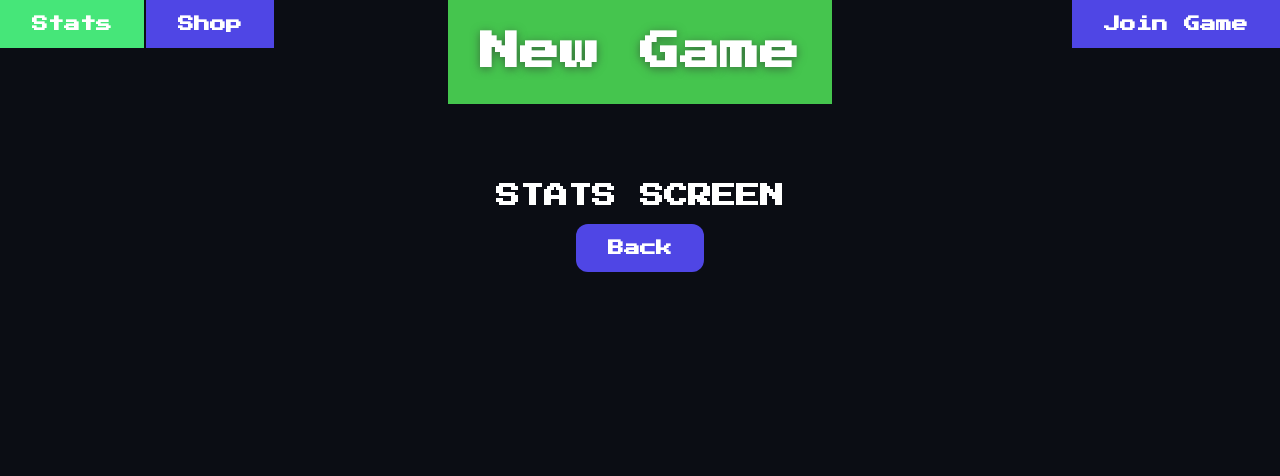
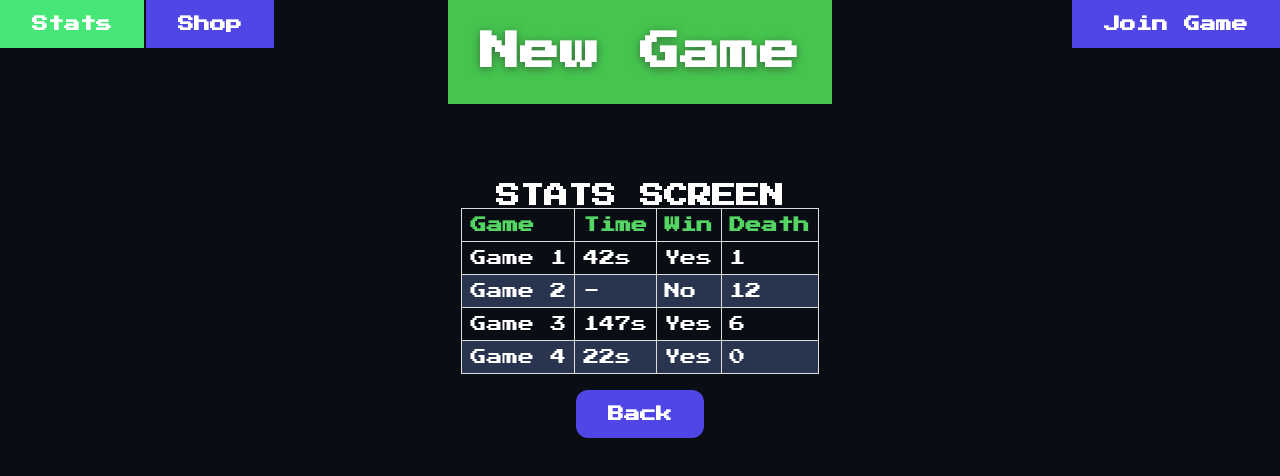
Before and after one commit to Lazl00/ft_transcendence, a React (Vite) app in the folder srcs/front-end/: page / in a window 1280 px wide. Both pictures are taken after a click on the button "Stats". Shown: the top 476 px of the page. Built offline with nearby package versions, Linux system fonts and the light colour scheme.

Commit message:
started template for stat table.

```diff
--- a/srcs/front-end/src/App.css
+++ b/srcs/front-end/src/App.css
@@ -1,5 +1,5 @@
 main {
-    position: fixed;
+    /* position: fixed; */
     inset: 0;
     display: flex;
     flex-direction: column;
--- a/srcs/front-end/src/game/HomePage.css
+++ b/srcs/front-end/src/game/HomePage.css
@@ -28,6 +28,7 @@ h2 {
     transition: background-color 0.2s, transform 0.1s;
     padding: 1rem 2rem;
     margin-top: 1rem;
+    margin-bottom: 2rem;
     border-radius: 12px;
 }
 
--- a/srcs/front-end/src/game/HomePage.tsx
+++ b/srcs/front-end/src/game/HomePage.tsx
@@ -2,23 +2,12 @@ import { useState } from 'react';
 import './HomePage.css';
 import ColorGrid, { placeholderMap } from './ColorGrid';
 import MainMenuPage from './MainMenuPage';
+import StatsPage from './StatsPage';
 import type { Screen } from './PageTypes';
 
 // The HomePage component manages the navigation between different screens of the game.
 function HomePage() {
     const [currentView, setCurrentView] = useState<Screen>('menu');
-
-    // Defining the types for the different screens in the game
-    // type Screen = 'menu' | 'new-game' | 'join-game' | 'stats' | 'shop';
-
-    // State to keep track of the current screen
-    // const [screen, setScreen] = useState<Screen>('menu');
-
-    // Handlers to switch between different screens
-    // const handleNewGame = () => setScreen('new-game');
-    // const handleJoinGame = () => setScreen('join-game');
-    // const handleViewStats = () => setScreen('stats');
-    // const handleShop = () => setScreen('shop');
 
     // Function to render the appropriate screen based on the current state
     const renderScreen = () => {
@@ -43,6 +32,7 @@ function HomePage() {
                 return <>
                     <MainMenuPage onSelectView={setCurrentView} screen={currentView} />
                     <h2>Stats Screen</h2>
+                    <StatsPage />
                     <button className="back-button" onClick={() => setCurrentView('menu')}>Back</button>
                 </>;
             case 'shop':
@@ -55,47 +45,6 @@ function HomePage() {
                 return <MainMenuPage onSelectView={setCurrentView} screen={currentView} />;
         }
     };
-    // const renderScreen = () => {
-    //     switch (screen) {
-    //         case 'menu':
-    //             return <nav className="home-menu">
-    //                         <button className="menu-button" onClick={handleNewGame}>New game</button>
-    //                         <button className="menu-button" onClick={handleJoinGame}>Join game</button>
-    //                         <button className="menu-button" onClick={handleViewStats}>View stats</button>
-    //                         <button className="menu-button" onClick={handleShop}>Shop</button>
-    //                     </nav>;
-    //         case 'new-game':
-    //             return <>
-    //                 <ColorGrid map={placeholderMap} />
-    //                 <button className="menu-button back-button" onClick={() => setScreen('menu')}>
-    //                     Back
-    //                 </button>
-    //             </>;
-    //         case 'join-game':
-    //             return <>
-    //                 <h2>Join Game Screen</h2>
-    //                 <button className="menu-button back-button" onClick={() => setScreen('menu')}>
-    //                     Back
-    //                 </button>
-    //             </>;
-    //         case 'stats':
-    //             return <>
-    //                 <h2>Stats Screen</h2>
-    //                 <button className="menu-button back-button" onClick={() => setScreen('menu')}>
-    //                     Back
-    //                 </button>
-    //             </>;
-    //         case 'shop':
-    //             return <>
-    //                 <h2>Shop Screen</h2>
-    //                 <button className="menu-button back-button" onClick={() => setScreen('menu')}>
-    //                         Back
-    //                 </button>
-    //             </>;
-    //         default:
-    //             return null;
-    //     }
-    // };
 
     // Rendering the HomePage component with the current screen and title
     return (
--- /dev/null
+++ b/srcs/front-end/src/game/StatsPage.css
@@ -0,0 +1,22 @@
+.stats {
+    color: white;
+}
+
+thead {
+    color: rgb(83, 212, 99);
+}
+
+table {
+  border-collapse: collapse;
+  width: 100%;
+}
+
+td, th {
+  border: 1px solid #dddddd;
+  text-align: left;
+  padding: 8px;
+}
+
+tr:nth-child(even) {
+  background-color: #29344e;
+}
--- /dev/null
+++ b/srcs/front-end/src/game/StatsPage.tsx
@@ -0,0 +1,46 @@
+import './StatsPage.css';
+
+function StatsPage() {
+  return (
+    <div className="stats">
+      <table className="stats-table">
+        <thead>
+          <tr>
+            <th>Game</th>
+            <th>Time</th>
+            <th>Win</th>
+            <th>Death</th>
+          </tr>
+        </thead>
+        <tbody>
+          <tr>
+            <td>Game 1</td>
+            <td>42s</td>
+            <td>Yes</td>
+            <td>1</td>
+          </tr>
+          <tr>
+            <td>Game 2</td>
+            <td>-</td>
+            <td>No</td>
+            <td>12</td>
+          </tr>
+          <tr>
+            <td>Game 3</td>
+            <td>147s</td>
+            <td>Yes</td>
+            <td>6</td>
+          </tr>
+          <tr>
+            <td>Game 4</td>
+            <td>22s</td>
+            <td>Yes</td>
+            <td>0</td>
+          </tr>
+        </tbody>
+      </table>
+    </div>
+  );
+};
+
+export default StatsPage;
```
